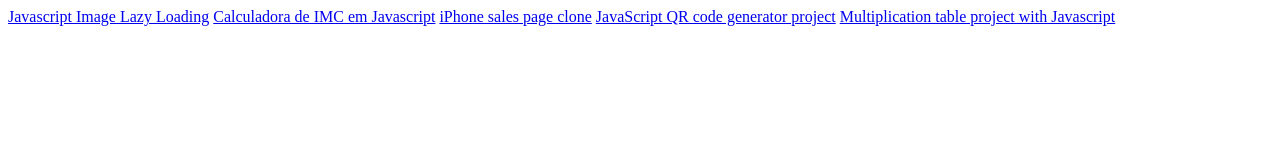
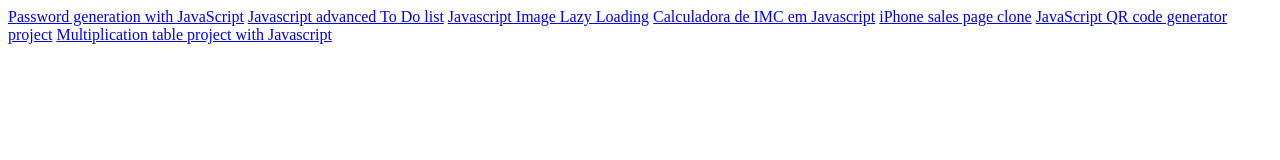
Before and after one commit to amac81/amac81.github.io, a plain HTML site: page index.html in a window 1280 px wide. Drawn offline with Linux system fonts and the light colour scheme.

Commit message:
Update index.html

```diff
--- a/index.html
+++ b/index.html
@@ -6,6 +6,8 @@
     <title>My FrontEnd Projects</title>
 </head>
 <body>
+    <a href="https://amac81.github.io/Js_PwGenerator/">Password generation with JavaScript</a>
+    <a href="https://amac81.github.io/JS_ToDoListAdvanced/">Javascript advanced To Do list</a>
     <a href="https://amac81.github.io/JS_LazyLoad_Images/">Javascript Image Lazy Loading</a>
     <a href="https://amac81.github.io/calculadoraIMC_JS/">Calculadora de IMC em Javascript</a>
     <a href="https://amac81.github.io/IPhoneSalesPageClone_JS/">iPhone sales page clone</a>
```
